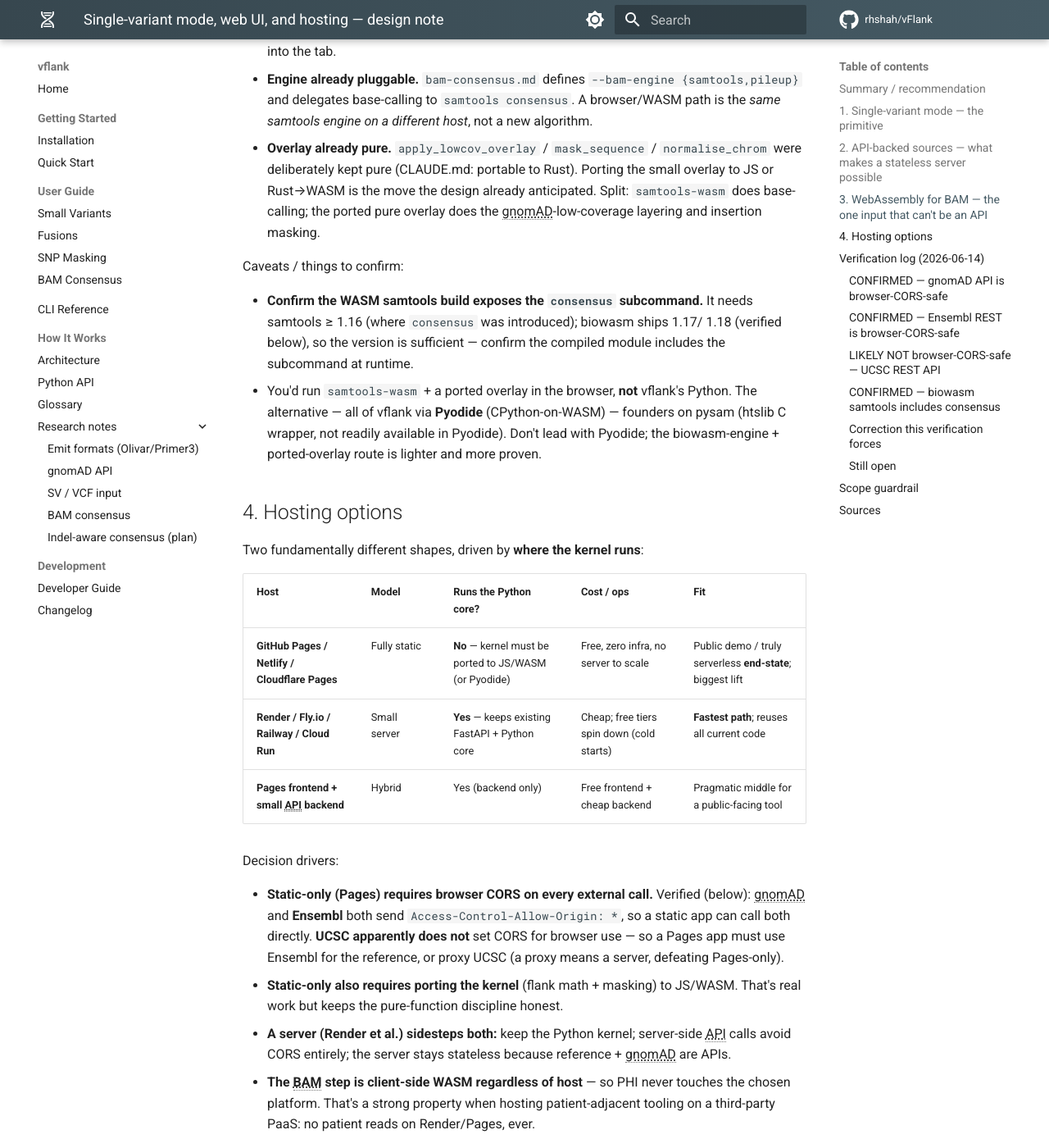
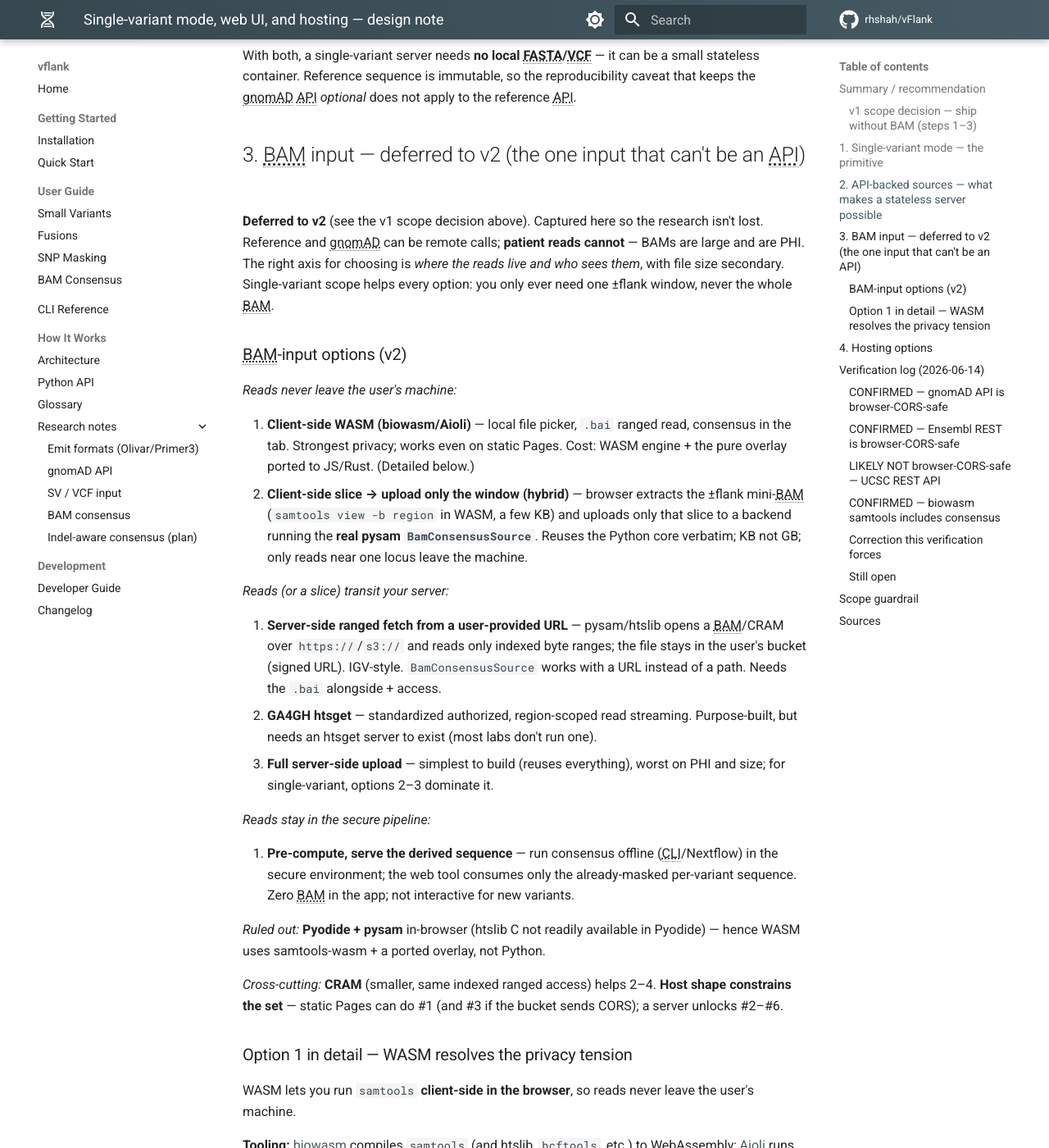
Before and after one commit to rhshah/vFlank, an MkDocs documentation site: the page built from docs/research/web-app-and-hosting.md, in a window 1280 px wide and 1400 px high, scrolled down 2336 px. Shown: the whole window at 82% size. Built offline with MkDocs 1.6.1 and Material for MkDocs 9.7.7, drawn with Linux system fonts in a browser that asks for light colours; comment, search, counter and statistics services are not loaded; the version menu is left out; some of the changed text lies outside the part shown.

Commit message:
docs: scope v1 without BAM; record BAM-input options as v2
Draw the v1/v2 line: v1 ships steps 1-3 (single-variant + reference/gnomAD
APIs + UI = existing modes A/B), deferring BAM to v2. Note the payoff -- no
patient data touches the app, so no PHI/compliance burden anywhere, and a
fully static GitHub Pages build becomes viable once the small pure kernel is
ported to JS (both gnomAD and Ensembl are CORS-safe).

Reframe section 3 as deferred-to-v2 and capture the full BAM-input options
spectrum (client-side WASM, client-side slice + upload, server-side ranged
URL fetch, htsget, full upload, pre-compute) with the where-do-reads-live
axis and host-shape constraints, so the research is preserved for v2.

Co-Authored-By: Claude Code <noreply@anthropic.com>

```diff
--- a/docs/research/web-app-and-hosting.md
+++ b/docs/research/web-app-and-hosting.md
@@ -27,13 +27,30 @@ Recommended path, in order:
 4. **WASM-BAM** — `samtools` via biowasm/Aioli, client-side, for the
    patient-consensus path; keeps PHI in the browser.
 
+### v1 scope decision — ship without BAM (steps 1–3)
+
+**v1 = steps 1–3; BAM (step 4) is deferred to v2.** This is the cleanest first
+release because the BAM is the *only* thing that forces the hard parts — WASM /
+Aioli / the ported overlay, client-side file handling, the BAM-input spectrum,
+**and the entire PHI/compliance story**. Dropping it for v1 means:
+
+- v1 = single variant (SNV or SV) + reference API + gnomAD API → masked flanks,
+  i.e. exactly the existing **modes A/B** (the CLI's default with no `--bam`). No
+  new science.
+- **No patient data ever touches the app** — only public reference + gnomAD data
+  flow through it, so hosting carries no PHI liability anywhere.
+- A fully static **GitHub Pages** build is genuinely viable for v1: gnomAD +
+  Ensembl are both CORS-safe (verified), so the only remaining lift is porting
+  the small pure kernel (`mask_sequence` + flank math) to JS — no WASM blocker.
+- **BAM (modes C/D) becomes a self-contained v2** that adds the patient-consensus
+  path and picks from the BAM-input options (below) then, without gating v1.
+
 **Hosting recommendation:** for the fastest path that reuses the existing Python
 core, host a small FastAPI service on **Render** (or Fly.io / Railway / Cloud
-Run) with the BAM step running client-side in WASM. A fully static **GitHub
-Pages** deployment is achievable *only* if the Python kernel is ported to
-JS/WASM and every external API allows browser CORS — a larger lift, best as an
-end-state or a public demo. A **hybrid** (Pages frontend + a small API backend)
-is the pragmatic middle.
+Run). With BAM deferred (v1), there is no PHI and a fully static **GitHub Pages**
+build is also viable once the small pure kernel is ported to JS. When BAM lands
+(v2), the client-side WASM path keeps patient reads in the browser; a **hybrid**
+(Pages frontend + a small API backend) is the pragmatic middle.
 
 ## 1. Single-variant mode — the primitive
 
@@ -77,12 +94,56 @@ small stateless container. Reference sequence is immutable, so the
 reproducibility caveat that keeps the gnomAD API *optional* does not apply to the
 reference API.
 
-## 3. WebAssembly for BAM — the one input that can't be an API
+## 3. BAM input — deferred to v2 (the one input that can't be an API)
 
-Reference and gnomAD can be remote calls; **patient reads cannot** — BAMs are
-large and are PHI. You can't (and shouldn't) upload a multi-GB BAM to a hosted
-service. WASM resolves this tension: run `samtools` **client-side in the
-browser**, so reads never leave the user's machine.
+**Deferred to v2** (see the v1 scope decision above). Captured here so the
+research isn't lost. Reference and gnomAD can be remote calls; **patient reads
+cannot** — BAMs are large and are PHI. The right axis for choosing is *where the
+reads live and who sees them*, with file size secondary. Single-variant scope
+helps every option: you only ever need one ±flank window, never the whole BAM.
+
+### BAM-input options (v2)
+
+*Reads never leave the user's machine:*
+
+1. **Client-side WASM (biowasm/Aioli)** — local file picker, `.bai` ranged read,
+   consensus in the tab. Strongest privacy; works even on static Pages. Cost:
+   WASM engine + the pure overlay ported to JS/Rust. (Detailed below.)
+2. **Client-side slice → upload only the window (hybrid)** — browser extracts the
+   ±flank mini-BAM (`samtools view -b region` in WASM, a few KB) and uploads only
+   that slice to a backend running the **real pysam `BamConsensusSource`**.
+   Reuses the Python core verbatim; KB not GB; only reads near one locus leave
+   the machine.
+
+*Reads (or a slice) transit your server:*
+
+3. **Server-side ranged fetch from a user-provided URL** — pysam/htslib opens a
+   BAM/CRAM over `https://`/`s3://` and reads only indexed byte ranges; the file
+   stays in the user's bucket (signed URL). IGV-style. `BamConsensusSource` works
+   with a URL instead of a path. Needs the `.bai` alongside + access.
+4. **GA4GH htsget** — standardized authorized, region-scoped read streaming.
+   Purpose-built, but needs an htsget server to exist (most labs don't run one).
+5. **Full server-side upload** — simplest to build (reuses everything), worst on
+   PHI and size; for single-variant, options 2–3 dominate it.
+
+*Reads stay in the secure pipeline:*
+
+6. **Pre-compute, serve the derived sequence** — run consensus offline
+   (CLI/Nextflow) in the secure environment; the web tool consumes only the
+   already-masked per-variant sequence. Zero BAM in the app; not interactive for
+   new variants.
+
+*Ruled out:* **Pyodide + pysam** in-browser (htslib C not readily available in
+Pyodide) — hence WASM uses samtools-wasm + a ported overlay, not Python.
+
+*Cross-cutting:* **CRAM** (smaller, same indexed ranged access) helps 2–4.
+**Host shape constrains the set** — static Pages can do #1 (and #3 if the bucket
+sends CORS); a server unlocks #2–#6.
+
+### Option 1 in detail — WASM resolves the privacy tension
+
+WASM lets you run `samtools` **client-side in the browser**, so reads never leave
+the user's machine.
 
 **Tooling:** [biowasm](https://biowasm.com/) compiles `samtools` (and htslib,
 `bcftools`, etc.) to WebAssembly; [Aioli](https://github.com/biowasm/aioli) runs
```
